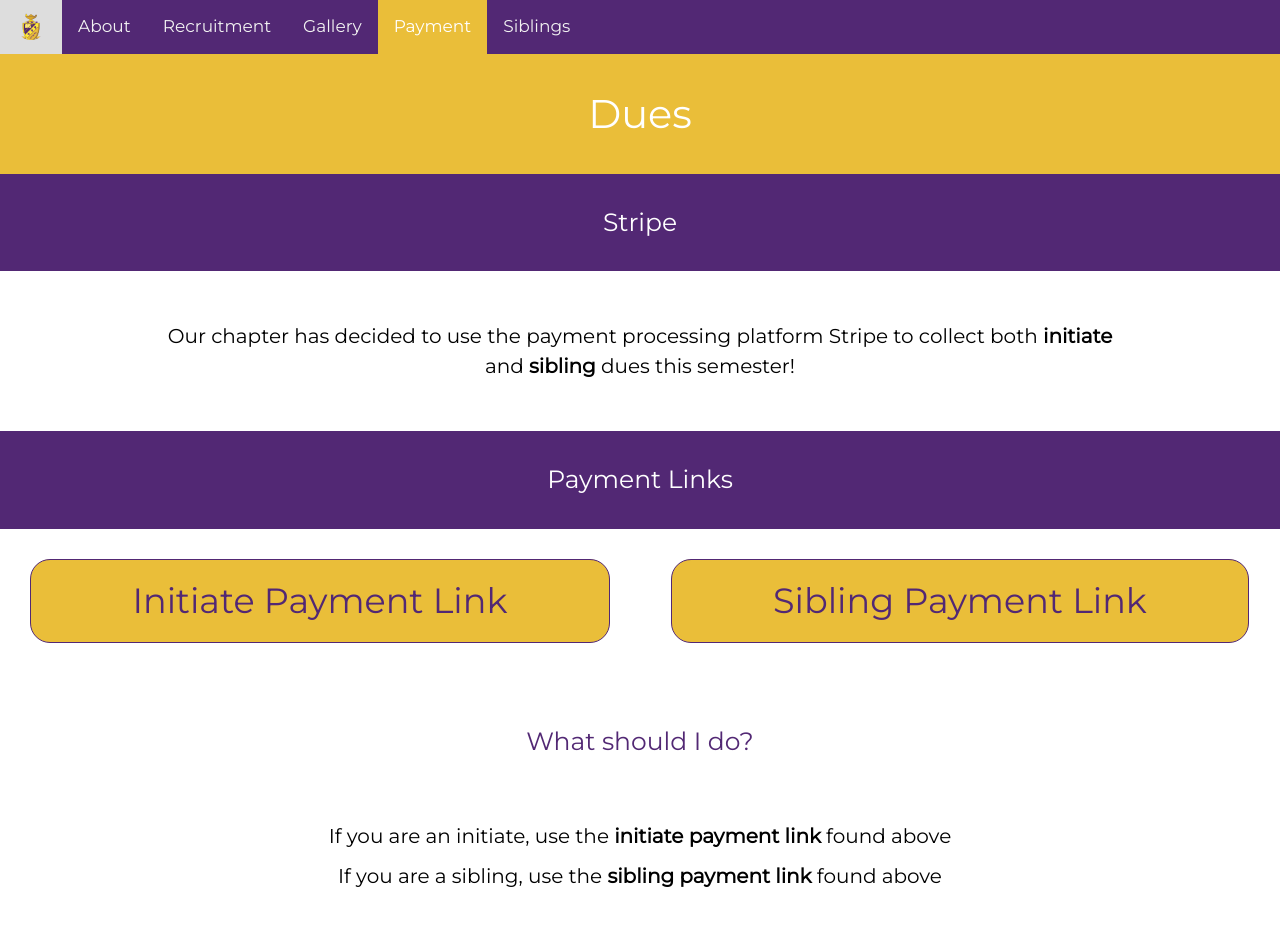
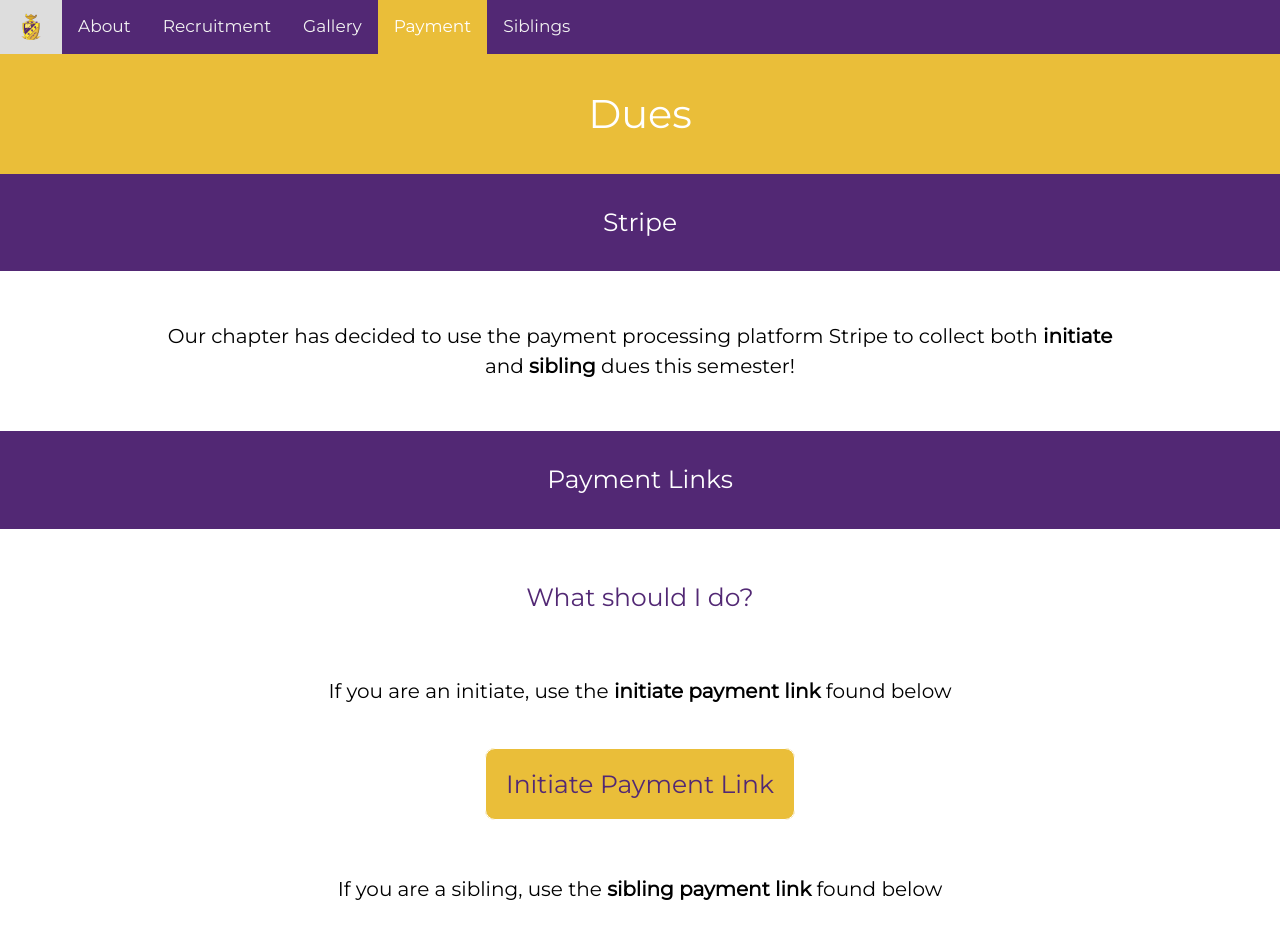
Before and after one commit to pspakit/phisigmapiwebsite, a React (Create React App) app: page /payment in a window 1280 px wide. Shown: the top 944 px of the page. Built offline with nearby package versions, Linux system fonts and the light colour scheme.

Commit message:
Edited payment page

```diff
--- a/src/App.css
+++ b/src/App.css
@@ -26,6 +26,31 @@
   background-color:#522874;
   font-size: 25px;
   font-family: 'Montserrat';
+}
+
+.link-container h4{
+  color: white;
+  padding-left: 15px;
+  padding-right: 15px;
+  font-size: 25px;
+  font-family: 'Montserrat';
+
+}
+
+.link-container {
+  padding-bottom: 10px;
+}
+
+.link-container a {
+  padding: 20px;
+  color: #522874;
+  border: .5px solid white;
+  border-radius: 10px;
+  background-color: #eabe39;
+}
+
+.link-container a:hover {
+  color: white;
 }
 
 .email-container h4 {
--- a/src/components/payment.js
+++ b/src/components/payment.js
@@ -81,27 +81,27 @@ export default function Payment() {
                     <h4>Payment Links</h4>
                 </section>
 
-                <div className="rectangular-column-container-1">
-                    <div className="rectangular-column-1">
-
-                        <h4 className="has-text-centered"><a href="https://buy.stripe.com/4gwaIJ7yG7Migww7st" target="_blank" rel="noreferrer">Initiate Payment Link</a></h4>
-                    </div>
-                    <div className="rectangular-column-1">
-
-                        <h4 className="has-text-centered"><a href="https://buy.stripe.com/8wM1896uCc2y6VWaEE" target="_blank" rel="noreferrer">Sibling Payment Link</a></h4>
-                    </div>
-                </div>
-
                 <section className="special-qualification-container">
                     <p className="has-text-centered">What should I do?</p>
                 </section>
 
                 <section className="another-container has-text-centered">
-                    <p>If you are an initiate, use the <b>initiate payment link</b> found above</p>
-                    <p>If you are a sibling, use the <b>sibling payment link</b> found above</p>
+                    <p>If you are an initiate, use the <b>initiate payment link</b> found below</p>
                 </section>
 
-                <section className="no-top-special-qualification-container">
+                <section className="link-container">
+                    <h4 className="has-text-centered"><a href="https://buy.stripe.com/4gwaIJ7yG7Migww7st" target="_blank" rel="noreferrer">Initiate Payment Link</a></h4>
+                </section>
+
+                <section className="another-container has-text-centered">
+                    <p>If you are a sibling, use the <b>sibling payment link</b> found below</p>
+                </section>
+
+                <section className="link-container">
+                    <h4 className="has-text-centered"><a href="https://buy.stripe.com/8wM1896uCc2y6VWaEE" target="_blank" rel="noreferrer">Sibling Payment Link</a></h4>
+                </section>
+
+                <section className="special-qualification-container">
                     <p className="has-text-centered">Once you have navigated to the appropriate stripe page...</p>
                 </section>
 
--- a/src/components/siblings.js
+++ b/src/components/siblings.js
@@ -47,9 +47,9 @@ export default function Siblings() {
                     <p>1 Service Event</p>
                     <p>1 Scholarship Event</p>
                     <p>1 Weekday Recruitment Event (Each Week)</p>
-                    <p>Both Friday Recruitment Events (9/16, 9/23)</p>
-                    <p>Retreat (10/8)</p>
-                    <p>Ritual (11/12)</p>
+                    <p>Both Friday Recruitment Events</p>
+                    <p>Retreat</p>
+                    <p>Ritual</p>
                 </section>
                 <section className="special-container">
                     <h1 className="has-text-centered">Absences</h1>
```
